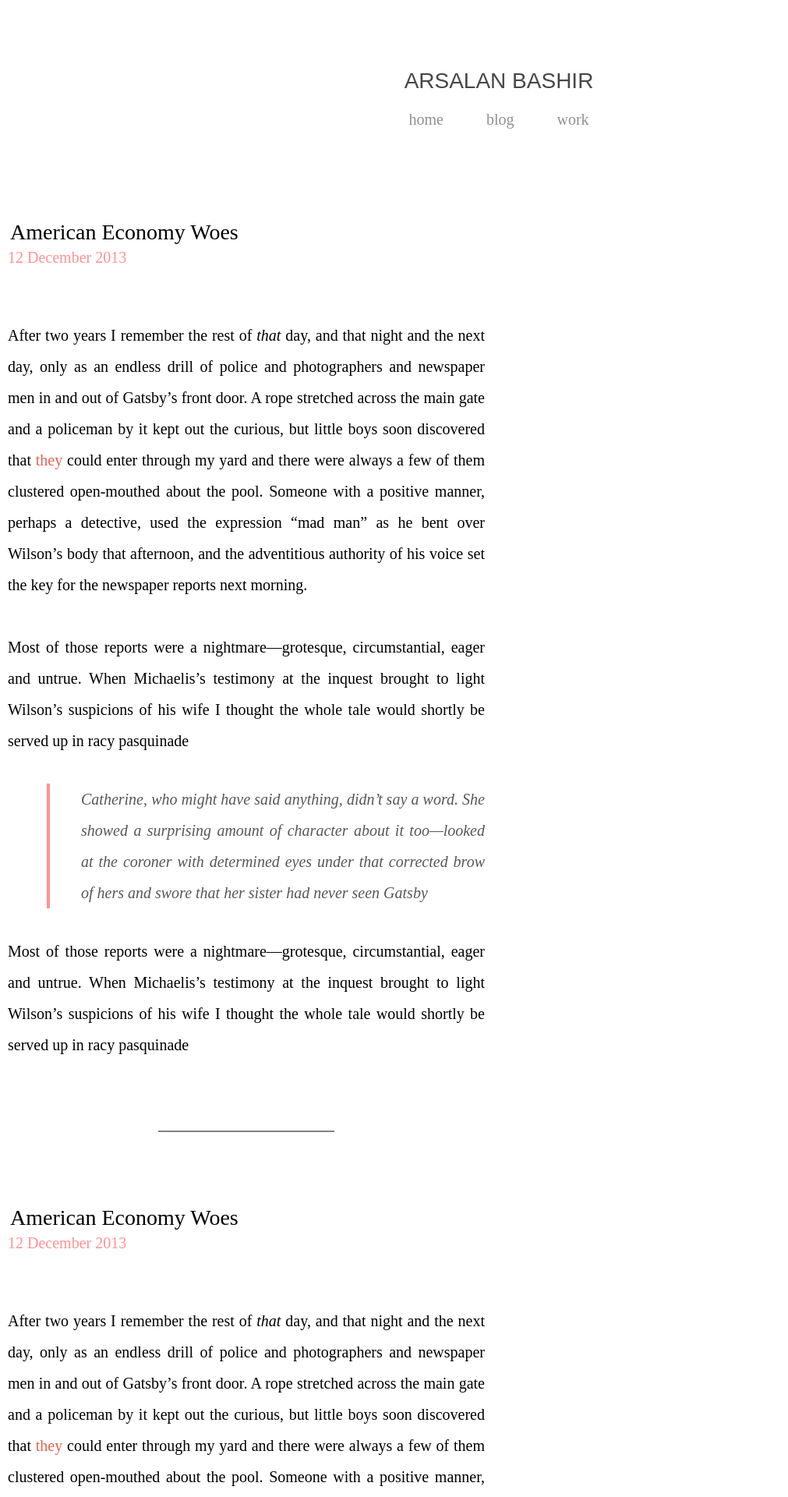
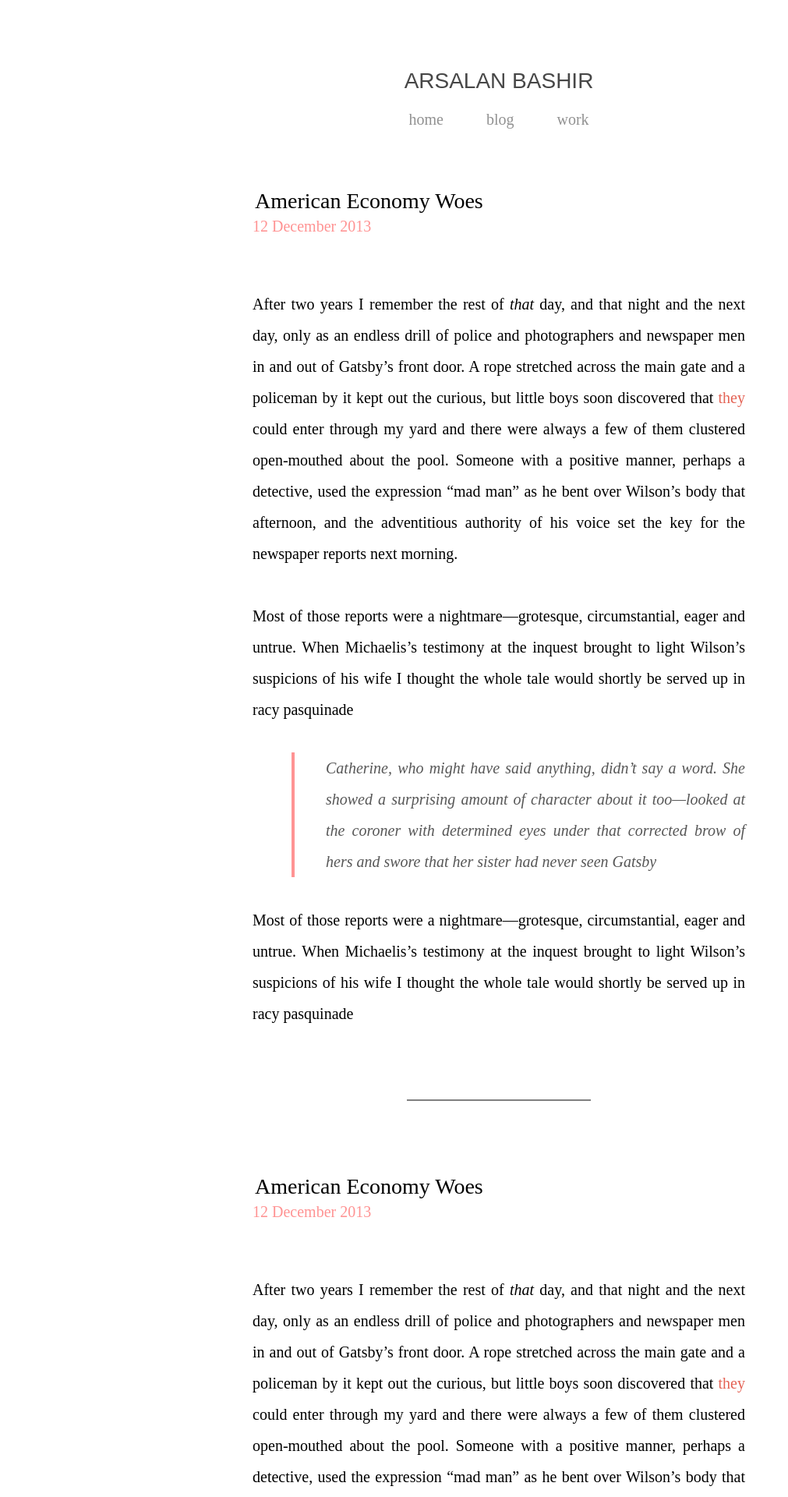
Before and after one commit to ArsalanBashir/HomePage, a PHP site: page /subfolder/blog.html in a window 1280 px wide. Shown: the top 1920 px of the page at 78% size, without its empty margins (0-1011 px from the left). Run offline with PHP 8.4, Linux system fonts and the light colour scheme; some libraries are stand-ins or nearby versions.

Commit message:
Fixed iPad display alignment bug

```diff
--- a/blog.html
+++ b/blog.html
@@ -62,7 +62,7 @@
 
 			<p>Most of those reports were a nightmare—grotesque, circumstantial, eager and untrue. When Michaelis’s testimony at the inquest brought to light Wilson’s suspicions of his wife I thought the whole tale would shortly be served up in racy pasquinade</p>
 
-			<!--<div class="code">
+			<div class="code">
 				<div class ="prettyprint">
 				class Voila {
 					public:
@@ -72,7 +72,7 @@
 					  // will not interfere with embedded tags.
 					}
 				</div>
-			</div>-->
+			</div>
 
 
 		</section>
--- a/css/style-narrow.css
+++ b/css/style-narrow.css
@@ -18,12 +18,16 @@
 	}
 
 	#MainStuff{
-		max-width: 632px;
-		margin: 0 auto;
+		width: 100%;
 		font-size: 20px;
 		line-height: 40px;
 		text-align: justify;
 		padding: 0px 10px 30px 10px;
+	}
+
+	#post{
+		max-width: 632px;
+		margin: 0 auto;
 	}
 
 	.foot{
@@ -34,122 +38,3 @@
 		padding-left: 70px;
 		padding-right: 70px;
 	}
-
-
-
-
-
-	header, footer, h2, h3, h4, h5, h6
-	{
-		text-align: center;
-	}
-
-		header > p
-		{
-			text-align: center;
-		}
-
-	/* Sections/Articles */
-
-		section,
-		article,
-		.row > section,
-		.row > article
-		{
-			margin: 0 0 2.5em 0 !important;
-		}
-
-	/* Tables */
-
-		.table-wrapper
-		{
-			width: 100%;
-			overflow-x: scroll;
-			padding-left: 1px;
-			-webkit-overflow-scrolling: touch;
-		}
-
-	/* Lists */
-
-		ul.actions
-		{
-			text-align: center;
-		}
-
-/*********************************************************************************/
-/* Header                                                                        */
-/*********************************************************************************/
-
-	#header
-	{
-		margin: 0 !important;
-		padding: 8em 2em 8em 2em;
-	}
-
-		#header header
-		{
-		}
-
-			#header header p
-			{
-				margin-top: 1em;
-			}
-
-		#header footer
-		{
-			padding-top: 1.25em;
-		}
-
-/*********************************************************************************/
-/* Main Sections                                                                 */
-/*********************************************************************************/
-
-	.main
-	{
-		margin: 0 !important;
-	}
-
-		.main > header
-		{
-			padding: 3.5em 2em 3.5em 2em;
-		}
-
-			.main > header h2
-			{
-				font-size: 1.85em;
-			}
-
-			.main > header br
-			{
-				display: none;
-			}
-
-			.main > header p
-			{
-				margin: 1.5em 0 0 0;
-			}
-
-		.main > .content
-		{
-			padding: 3.5em 20px 3.5em 20px;
-		}
-
-			.main > .content > .container > :last-child
-			{
-				margin-bottom: 0 !important;
-			}
-
-/*********************************************************************************/
-/* Footer                                                                        */
-/*********************************************************************************/
-
-	#footer
-	{
-		margin: 0 !important;
-		padding: 3em 0 3em 0;
-	}
-
-		#footer .copyright
-		{
-			margin-top: 2em;
-		}
```
Also changed, not shown: 7 other files.
